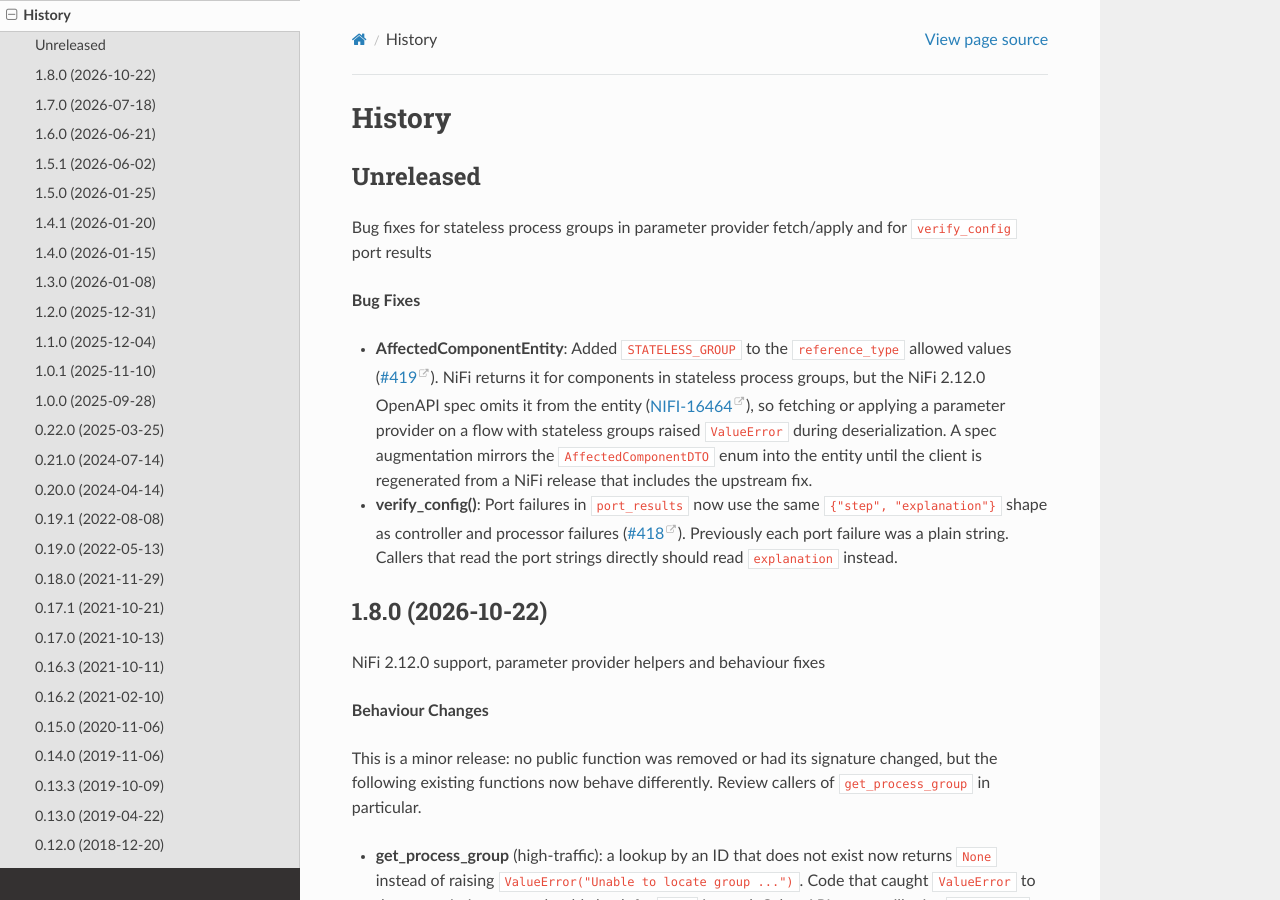
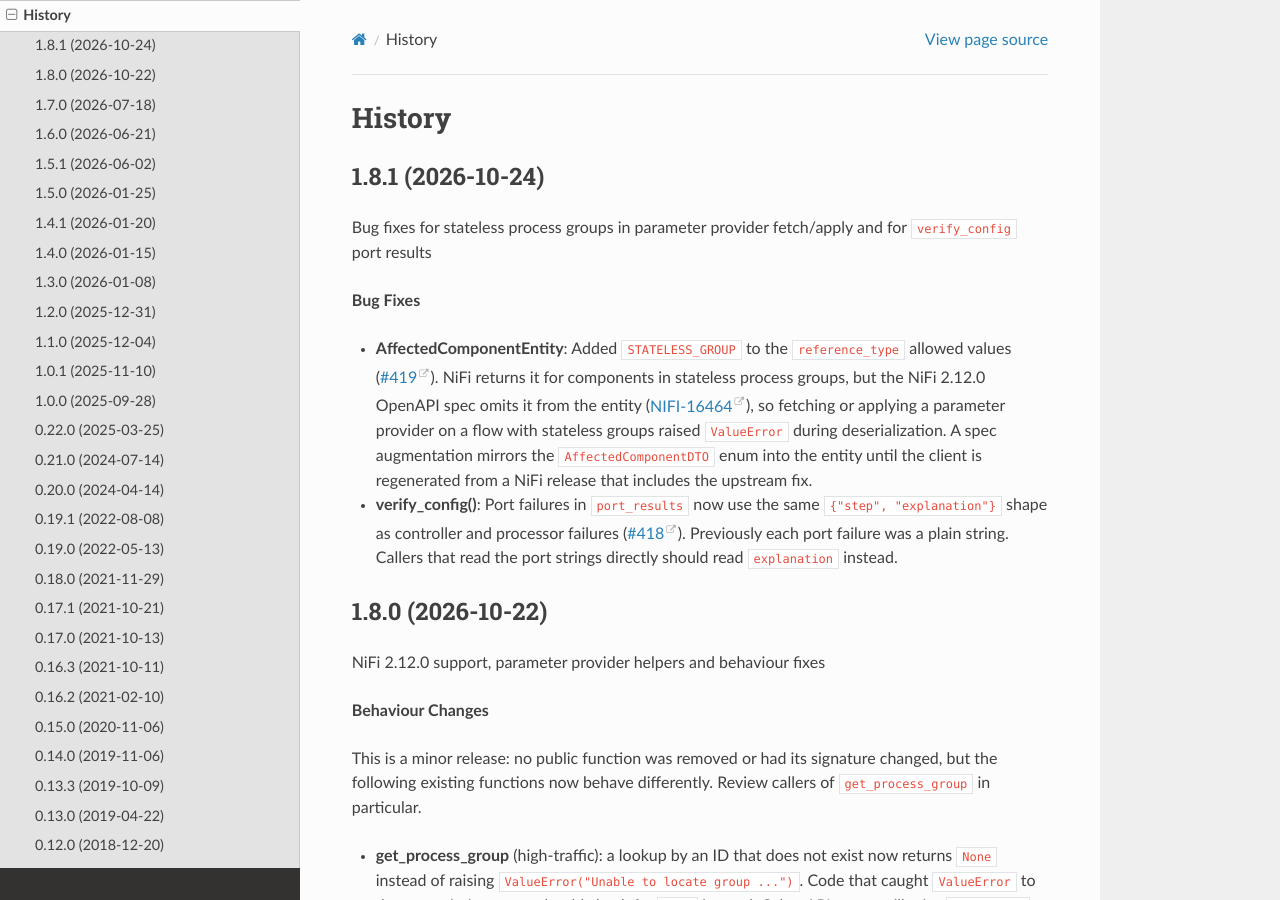
Before and after one commit to Chaffelson/nipyapi, a Sphinx documentation site: the page built from docs/history.rst, in a window 1280 px wide and 900 px high. Built offline with Sphinx 7.4.7 and the Read the Docs theme 3.1.0, drawn with Linux system fonts in a browser that asks for light colours; the version number could not be read and is left out.

Commit message:
docs: date 1.8.1 release notes

```diff
--- a/docs/history.rst
+++ b/docs/history.rst
@@ -2,8 +2,8 @@
 History
 =======
 
-Unreleased
-----------
+1.8.1 (2026-10-24)
+-------------------
 
 | Bug fixes for stateless process groups in parameter provider fetch/apply and for ``verify_config`` port results
 
```
